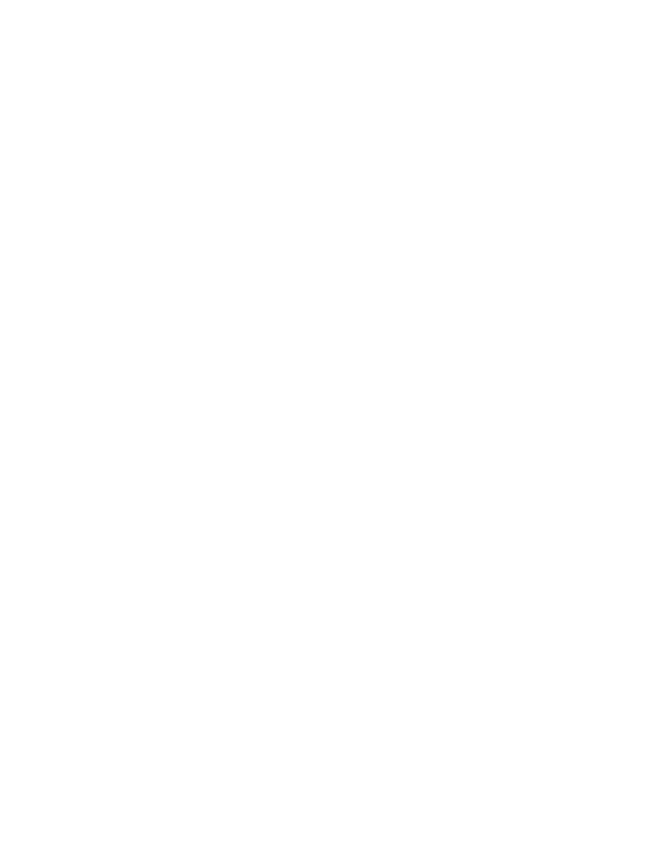
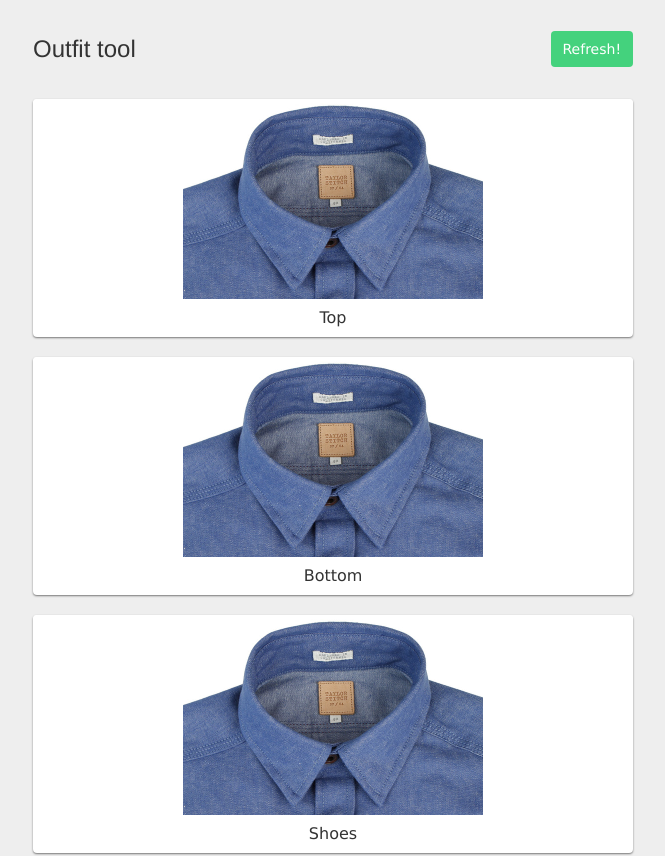
Before and after one commit to mynameisraj/ebay, a plain HTML site: page index.html in a window 1280 px wide. Shown: the top 856 px of the page, without its empty margins (307-972 px from the left). Before the commit the page ends 800 px from the top, so only its background shows below. Drawn offline with Linux system fonts and the light colour scheme.

Commit message:
Making progress…

```diff
--- a/index.html
+++ b/index.html
@@ -2,7 +2,7 @@
 <html>
 
 <head>
-	<title></title>
+	<title>Outfit Svpplier</title>
 
 	<meta charset="utf-8">
 	<meta name="viewport" content="width=device-width, initial-scale=1.0">
@@ -16,6 +16,38 @@
 
 <body>
 	<div class="container">
+		<header class="title">
+			<h1>Outfit tool</h1>
+			<div class="refresh"><a href="#">Refresh!</a></div>
+			<div class="clear"></div>
+		</header>
+
+		<div class="outfit">
+			<div class="top">
+				<div class="top-img img">
+					<img src="images/test.jpg" alt="Test">
+				</div>
+				<h2>Top</h2>
+			</div>
+			<div class="bottom">
+				<div class="bottom-img img">
+					<img src="images/test.jpg" alt="Test">
+				</div>
+				<h2>Bottom</h2>
+			</div>
+			<div class="shoes">
+				<div class="shoes-img img">
+					<img src="images/test.jpg" alt="Test">
+				</div>
+				<h2>Shoes</h2>
+			</div>
+			<div class="accessory">
+				<div class="accessory-img img">
+					<img src="images/test.jpg" alt="Test">p
+				</div>
+				<h2>Accessory</h2>
+			</div>
+		</div>
 	</div>
 </body>
 
--- a/stylesheets/style.css
+++ b/stylesheets/style.css
@@ -53,3 +53,71 @@ table {
 }
 
 /* @end */
+
+body {
+	background-color: #eee;
+	color: #333;
+	font: 12px/18px "Lucida Grande", Helvetica, sans-serif;
+}
+
+.container {
+	width: 600px;
+	margin: 40px auto;
+}
+
+.title {
+	margin: 0 0 40px;
+}
+
+.title h1 {
+	float: left;
+	font-family: "Helvetica Neue", sans-serif;
+	font-size: 24px;
+}
+
+.title .refresh {
+	float: right;
+}
+
+.refresh a {
+	-webkit-transition: 0.1s linear background-color;
+	background-color: rgb(68, 210, 125);
+	border-radius: 4px;
+	color: #fff;
+	font-size: 14px;
+	padding: 10px 12px;
+	font-weight: 500;
+	text-decoration: none;
+}
+
+.refresh a:hover {
+	background-color: rgb(51, 194, 108);
+	text-decoration: underline;
+}
+
+.outfit > div {
+	background-color: #fff;
+	border-radius: 4px;
+	box-shadow: 0 1px 2px rgba(0,0,0,0.5);
+	margin-bottom: 20px;
+}
+
+.img {
+	background-color: #fff;
+	border-radius: 4px 4px 0 0;
+	height: 200px;
+	overflow: hidden;
+}
+
+.img img {
+	display: block;
+	margin: 0 auto;
+	width: 300px;
+}
+
+.outfit > div h2 {
+	font-size: 16px;
+	font-weight: 500;
+	padding: 10px;
+	text-align: center;
+}
```
Also changed, not shown: images/test.jpg (added).
